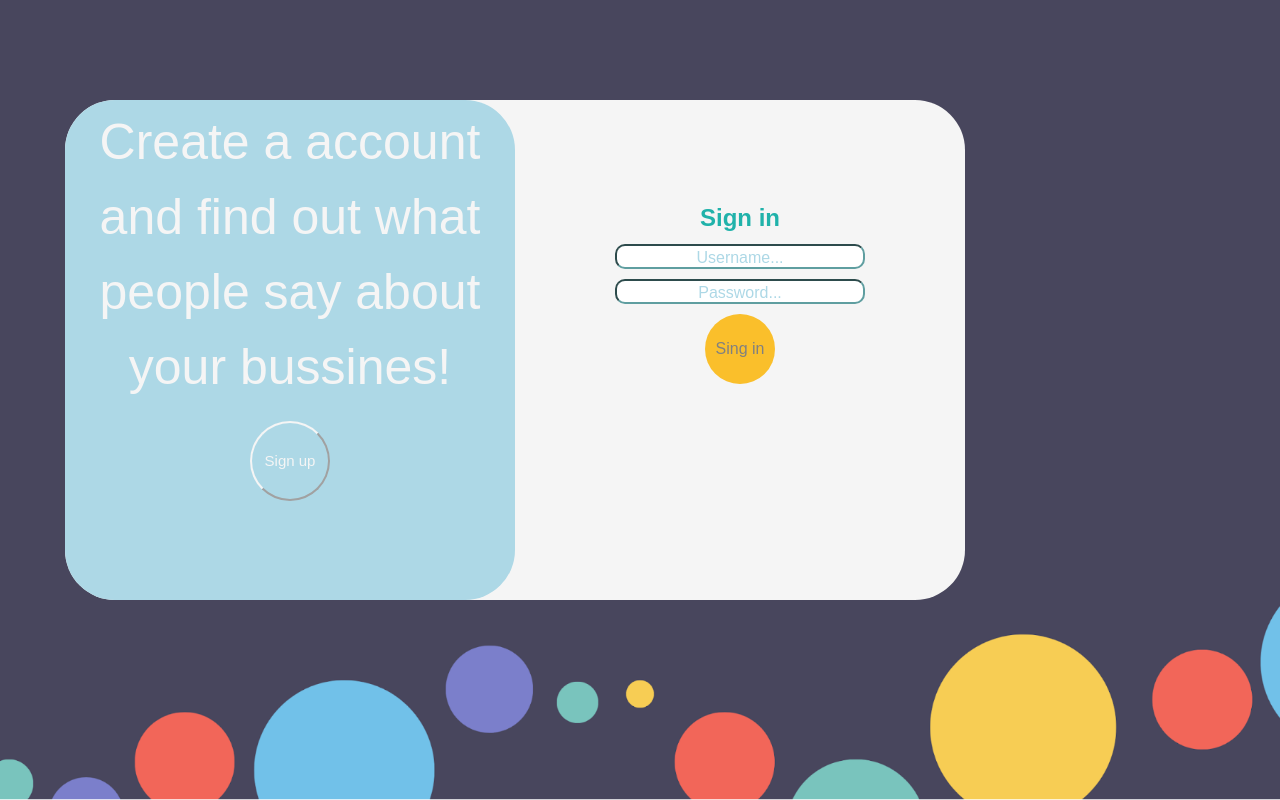
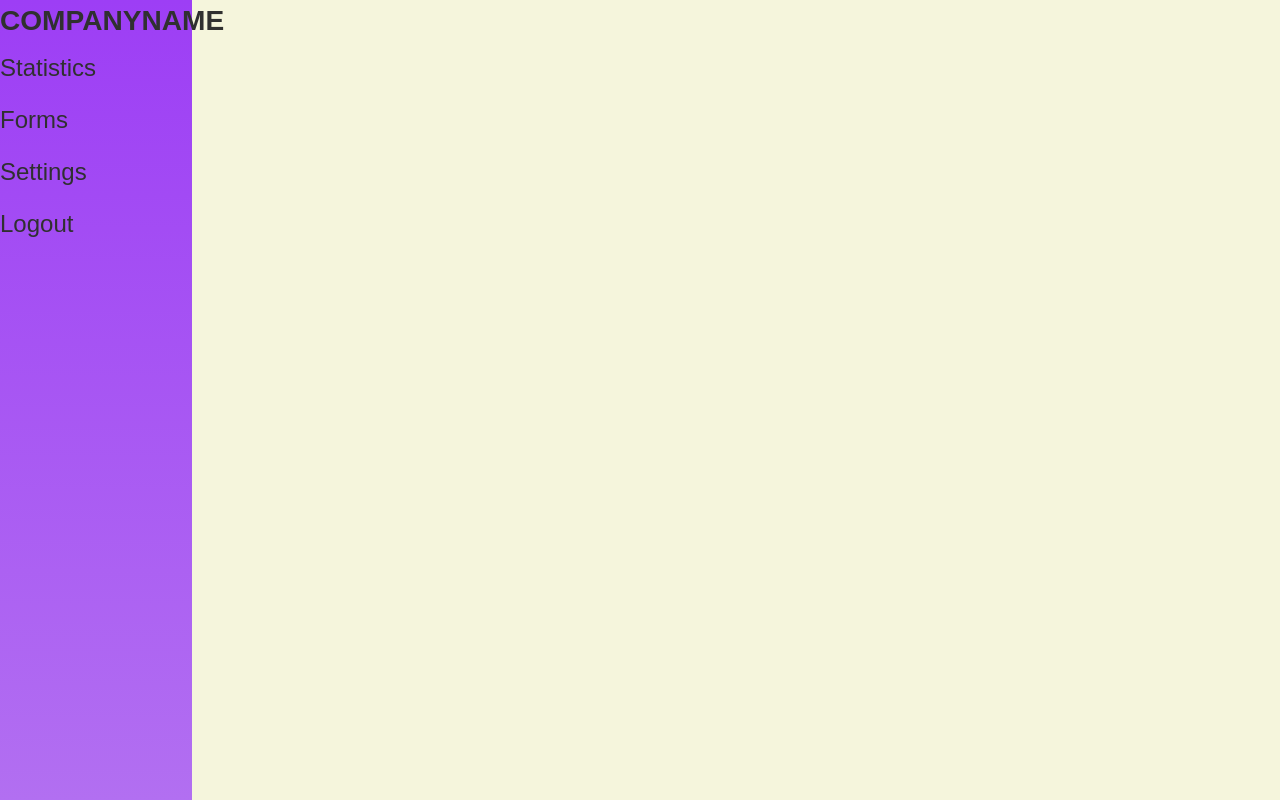
Before and after one commit to anapetrescu/webapp, an Angular app: page / in a window 1280 px wide. Built offline with nearby package versions, Linux system fonts and the light colour scheme; no server answers.

Commit message:
no message

```diff
--- a/src/app/app.component.html
+++ b/src/app/app.component.html
@@ -1 +1 @@
-<app-register></app-register>
+<app-profil-page></app-profil-page>
--- a/src/app/app.module.ts
+++ b/src/app/app.module.ts
@@ -6,11 +6,15 @@ import { HttpClientModule, HTTP_INTERCEPTORS } from '@angular/common/http';
 import { AppRoutingModule } from './app-routing.module';
 import { AppComponent } from './app.component';
 import { RegisterComponent } from './register/register.component';
+import { ProfilPageComponent } from './profil-page/profil-page.component';
+import { MenuComponent } from './menu/menu.component';
 
 @NgModule({
   declarations: [
     AppComponent,
-    RegisterComponent
+    RegisterComponent,
+    ProfilPageComponent,
+    MenuComponent
   ],
   imports: [
     BrowserModule,
--- /dev/null
+++ b/src/app/menu/menu.component.html
@@ -0,0 +1,9 @@
+<div class="background">
+  <div class="menu">
+    <div class="companyName"><h3>companyName</h3></div>
+    <div class="statistics"><a href="#"><p>Statistics</p></a></div>
+    <div class="form"><a href="#"><p>Forms</p></a></div>
+    <div class="settings"><a href="#"><p>Settings</p></a></div>
+    <div class="logOut"><a href="#"><p>Logout</p></a></div>
+  </div>
+</div>
--- /dev/null
+++ b/src/app/menu/menu.component.scss
@@ -0,0 +1,77 @@
+.background{
+    background-color: rgb(245, 245, 220);
+    width: 100%;
+    height: 100%;
+    left: 0;
+    top: 0;
+    z-index: 10;
+    overflow-x: auto;
+    overflow-y: auto;
+    position: fixed;
+}
+
+.menu{
+    background-color: rgb(207, 176, 236);
+    height: 100%;
+    top: 0;
+    left: 0;
+    width: 15%;
+    background-image: linear-gradient( rgb(157, 62, 245), rgb(178, 111, 241));
+}
+
+.companyName{
+    text-transform: uppercase;
+    font-size: 150%;
+    font-family: 'Arial Narrow Bold', sans-serif;
+    color: rgb(48, 48, 48);
+}
+a{
+    text-decoration: none;
+}
+.statistics p{
+    font-size: 150%;
+    font-family: 'Arial Narrow Bold', sans-serif;
+    color: rgb(48, 48, 48);
+
+}
+.statistics p:hover{
+    font-size: 160%;
+    color: rgb(240, 180, 29);
+    transition: 0.5s;
+}
+
+.form p{
+    font-size: 150%;
+    font-family: 'Arial Narrow Bold', sans-serif;
+    color: rgb(48, 48, 48);
+
+}
+.form p:hover{
+    font-size: 160%;
+    color: rgb(240, 180, 29);
+    transition: 0.5s;
+}
+
+.settings p{
+    font-size: 150%;
+    font-family: 'Arial Narrow Bold', sans-serif;
+    color: rgb(48, 48, 48);
+
+}
+.settings p:hover{
+    font-size: 160%;
+    color: rgb(240, 180, 29);
+    transition: 0.5s;
+}
+
+.logOut p{
+    font-size: 150%;
+    font-family: 'Arial Narrow Bold', sans-serif;
+    color: rgb(48, 48, 48);
+
+}
+.logOut p:hover{
+    font-size: 160%;
+    color: rgb(240, 180, 29);
+    transition: 0.5s;
+}
--- /dev/null
+++ b/src/app/menu/menu.component.ts
@@ -0,0 +1,15 @@
+import { Component, OnInit } from '@angular/core';
+
+@Component({
+  selector: 'app-menu',
+  templateUrl: './menu.component.html',
+  styleUrls: ['./menu.component.scss']
+})
+export class MenuComponent implements OnInit {
+
+  constructor() { }
+
+  ngOnInit() {
+  }
+
+}
--- /dev/null
+++ b/src/app/profil-page/profil-page.component.html
@@ -0,0 +1 @@
+<app-menu></app-menu>
--- /dev/null
+++ b/src/app/profil-page/profil-page.component.ts
@@ -0,0 +1,15 @@
+import { Component, OnInit } from '@angular/core';
+
+@Component({
+  selector: 'app-profil-page',
+  templateUrl: './profil-page.component.html',
+  styleUrls: ['./profil-page.component.scss']
+})
+export class ProfilPageComponent implements OnInit {
+
+  constructor() { }
+
+  ngOnInit() {
+  }
+
+}
```
Also changed, not shown: src/app/profil-page/profil-page.component.scss (added), 2 other files (tests, documents, lock files or other folders).
